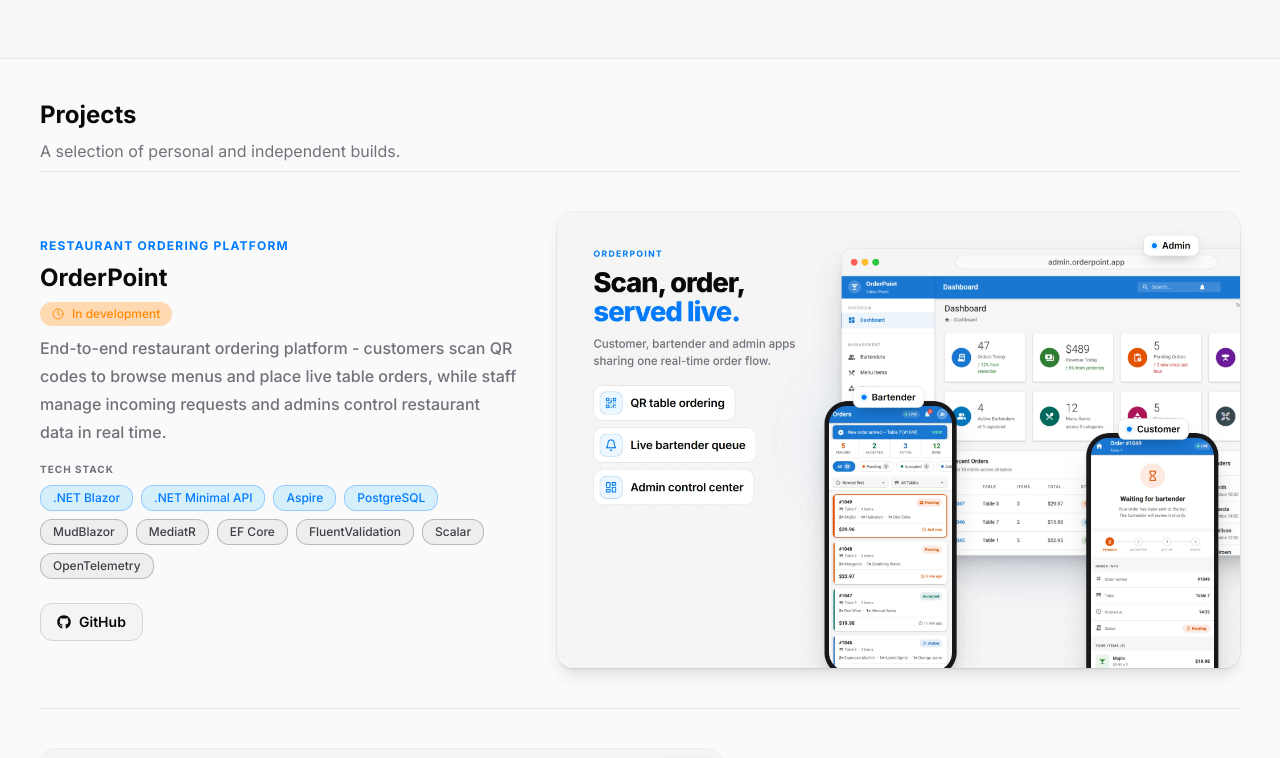
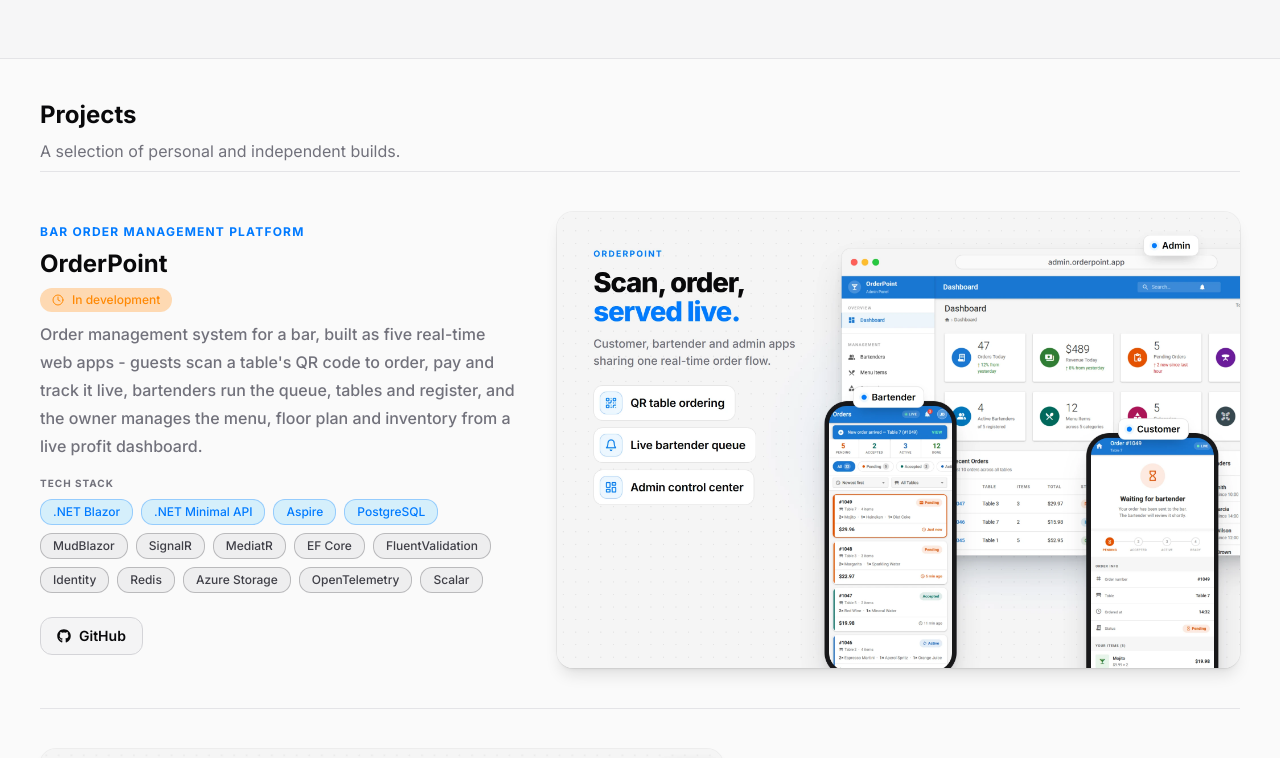
Before and after one commit to mucnjakf/Portfolio, a React (Vite) app: page / in a window 1280 px wide. Shown: the part 2000-2758 px from the top of the page. Built offline with nearby package versions, Linux system fonts and the light colour scheme.

Commit message:
Refactor DotField configuration for improved animation responsiveness and visual consistency

```diff
--- a/src/components/animation/DotField.tsx
+++ b/src/components/animation/DotField.tsx
@@ -17,34 +17,36 @@ type DotFieldConfig = {
   tint: number;
 };
 
+// `wave` scales against the active size/alpha range, so it is raised to keep
+// the ambient wave unchanged while the pointer effect stays subtle
 const Variants: Record<"hero" | "page", DotFieldConfig> = {
   hero: {
     spacing: 24,
     dotSize: 1.1,
-    dotSizeActive: 3.2,
+    dotSizeActive: 1.7,
     alpha: 0.26,
-    alphaActive: 0.95,
-    radius: 190,
-    push: 16,
-    glow: 0.03,
-    wave: 0.5,
+    alphaActive: 0.45,
+    radius: 150,
+    push: 5,
+    glow: 0.006,
+    wave: 1.8,
     parallax: 0,
     mute: 0.18,
-    tint: 0.2,
+    tint: 0.05,
   },
   page: {
     spacing: 28,
     dotSize: 0.9,
-    dotSizeActive: 1.7,
+    dotSizeActive: 1.15,
     alpha: 0.15,
-    alphaActive: 0.45,
-    radius: 150,
-    push: 5,
-    glow: 0.02,
-    wave: 0.25,
+    alphaActive: 0.24,
+    radius: 120,
+    push: 2,
+    glow: 0.004,
+    wave: 0.8,
     parallax: 0.3,
     mute: 1,
-    tint: 0.2,
+    tint: 0.05,
   },
 };
 
--- a/src/data/projects.json
+++ b/src/data/projects.json
@@ -1,9 +1,9 @@
 [
   {
     "name": "OrderPoint",
-    "brow": "Restaurant ordering platform",
+    "brow": "Bar order management platform",
     "status": "in-development",
-    "description": "End-to-end restaurant ordering platform - customers scan QR codes to browse menus and place live table orders, while staff manage incoming requests and admins control restaurant data in real time.",
+    "description": "Order management system for a bar, built as five real-time web apps - guests scan a table's QR code to order, pay and track it live, bartenders run the queue, tables and register, and the owner manages the menu, floor plan and inventory from a live profit dashboard.",
     "techStack": [
       {
         "name": ".NET Blazor",
@@ -26,6 +26,10 @@
         "highlight": false
       },
       {
+        "name": "SignalR",
+        "highlight": false
+      },
+      {
         "name": "MediatR",
         "highlight": false
       },
@@ -38,11 +42,23 @@
         "highlight": false
       },
       {
-        "name": "Scalar",
+        "name": "Identity",
+        "highlight": false
+      },
+      {
+        "name": "Redis",
+        "highlight": false
+      },
+      {
+        "name": "Azure Storage",
         "highlight": false
       },
       {
         "name": "OpenTelemetry",
+        "highlight": false
+      },
+      {
+        "name": "Scalar",
         "highlight": false
       }
     ]
```
